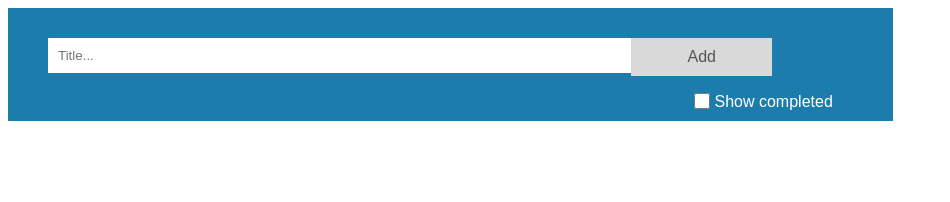
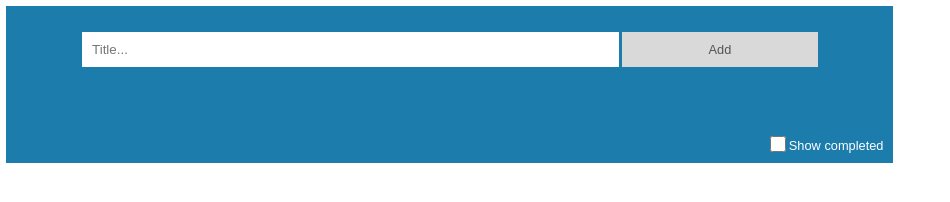
Before and after one commit to vkulchitskaya/ToDoList-2, a website built with webpack: page src/index.html in a window 1280 px wide. Shown: the whole page, without its empty margins (0-950 px from the left). Built offline with nearby package versions, Linux system fonts and the light colour scheme.

Commit message:
rebuild style.css part 2

```diff
--- a/src/index.html
+++ b/src/index.html
@@ -9,17 +9,19 @@
 <body>
     <!--<a  id='clearButton' href=#>Reset</a>-->
 	<div class='wrapper'>
-		<div class='conteiner'>
 			<div class='header'>
-  		    	<input type='text' id='taskTittle' maxlength="255" size="40" value='' placeholder='Title...' >
+  		    	<div class='input-line'>
+				  <input type='text' id='taskTittle' maxlength="255" size="40" value='' placeholder='Title...' >
 				<a  id='addButton' href=#>Add</a>
+				</div>
+
 			</div>
+		<ul id='listTask'></ul>
 			<div class='filter'>
-				<input id='filter' type='checkbox' class='showDone'><span class='showDone'>Show completed</span></input>
-			</div>
-		</div>
-		<ul id='listTask'></ul>
+					<input id='filter' type='checkbox' class='showDone'><span class='showDone'>Show completed</span></input>
+				</div>
 	</div>
+
 
 </body>
 </html>
--- a/src/style.css
+++ b/src/style.css
@@ -1,6 +1,8 @@
 body{
-    font-size:1em;
+    font-size:0.8em;
     font-family:'Arial';
+    margin:0.5em;
+    padding:0;
 }
 
 a{
@@ -45,15 +47,39 @@ ul li.checked {
     color: white;
 }
 
+input.check{
+    float:left;
+    width:16px;
+    height:16px;
+    margin-right:10px;
+    position: relative;
+}
+
+.header {
+    background-color: #1c7dad;
+    color: white;
+    text-align: center;
+
+}
+
+#taskTittle {
+    border: none;
+    width: 70%;
+    padding:10px 0px 10px 10px;
+margin-bottom:10px;
+min-width:60px;
+
+}
 
 #addButton {
-    padding: 10px;
-    width: 15%;
     background: #d9d9d9;
     color: #555;
-    float: left;
     transition: 0.3s;
-
+    display: inline-block;
+    height:50%;
+    width:26%;
+    padding:10px 0px;
+    min-width:30px;
 
 }
 
@@ -62,39 +88,12 @@ ul li.checked {
 }
 
 
-.header {
-    background-color: #1c7dad;
-    padding: 30px 40px;
-    color: white;
-    text-align: center;
-
-
-}
-
-
 .filter {
     background-color: #1c7dad;
-    padding: 20px 60px 10px 60px;
     color: white;
-    text-align: right;
-    margin-bottom:10px;
-}
+    text-align:right;
+padding:5px 10px 10px 0px;;
 
-
-#taskTittle {
-    border: none;
-    width: 70%;
-    padding: 10px;
-    float: left;
-
-}
-
-input.check{
-    float:left;
-    width:16px;
-    height:16px;
-    margin-right:10px;
-    position: relative;
 
 }
 
@@ -106,18 +105,28 @@ span.showDone{
 input.showDone{
     width:16px;
     height:16px;
-    margin-right:5px;
     position: relative;
     top:2px;
 }
 
 .edit{
-    margin:0px;
     background: #eee;
     transition: 0.2s;
 }
 
 .wrapper{
     max-width:70%;
-    min-width:400px;
+    min-width:100px;
 }
+
+.input-line{
+    height:30px;
+    margin:auto;
+    width:90%;
+
+}
+
+.header{
+    background: #1c7dad;
+    padding:2em 2em 5em 2em;
+}
```
